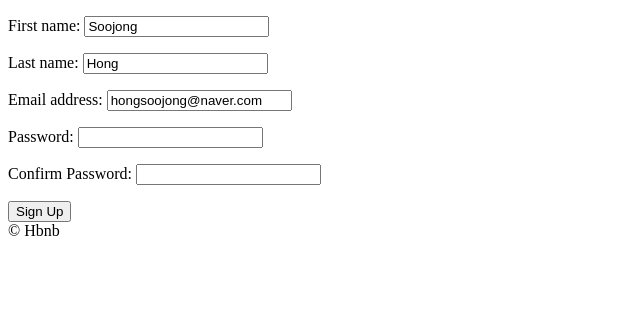
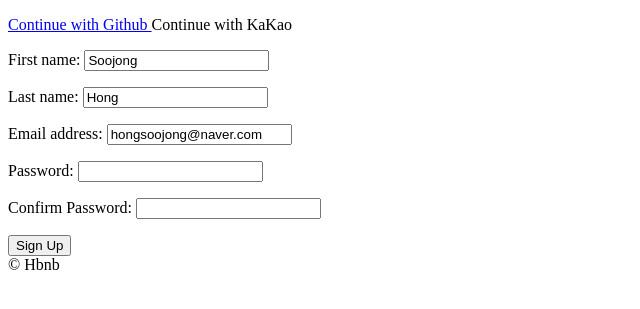
Before and after one commit to hongsoojong/airbnb-clone-2021, a Django app: page /users/signup in a window 1280 px wide. Shown: the part 78-387 px from the top of the page, without its empty margins (0-640 px from the left). Run offline with Django 3.2, Linux system fonts and the light colour scheme.

Commit message:
Updated log in with github

```diff
--- a/manage.py
+++ b/manage.py
@@ -2,6 +2,8 @@
 """Django's command-line utility for administrative tasks."""
 import os
 import sys
+
+import dotenv
 
 
 def main():
@@ -18,4 +20,5 @@ def main():
 
 
 if __name__ == "__main__":
+    dotenv.read_dotenv()
     main()
--- /dev/null
+++ b/templates/partials/social_login.html
@@ -0,0 +1,8 @@
+<div>
+    <a href="{% url 'users:github-login' %}">
+        Continue with Github
+    </a>
+    <a>
+        Continue with KaKao
+    </a>
+</div>
--- a/templates/users/login.html
+++ b/templates/users/login.html
@@ -12,6 +12,7 @@
 
 
 {% block content %}
+    {% include 'partials/social_login.html' %}
     <form method="POST" action="{% url 'users:login' %}">
         {% csrf_token %}
         {{form.as_p}}
--- a/templates/users/signup.html
+++ b/templates/users/signup.html
@@ -12,6 +12,7 @@
 
 
 {% block content %}
+    {% include 'partials/social_login.html' %}
     <form method="POST" action="{% url 'users:signup' %}">
         {% csrf_token %}
         {{form.as_p}}
--- a/users/admin.py
+++ b/users/admin.py
@@ -28,6 +28,7 @@ class CustomUserAdmin(UserAdmin):
                     "language",
                     "currency",
                     "superhost",
+                    "login_method",
                 )
             },
         ),
@@ -46,4 +47,5 @@ class CustomUserAdmin(UserAdmin):
         "superhost",
         "is_staff",
         "is_superuser",
+        "login_method",
     )
--- a/users/models.py
+++ b/users/models.py
@@ -32,6 +32,16 @@ class User(AbstractUser):
         (CURRENCY_KRW, "KRW"),
     )
 
+    LOGIN_EMAIL = "email"
+    LOGIN_GITHUB = "github"
+    LOGIN_KAKAO = "kakao"
+
+    LOGIN_CHOICES = (
+        (LOGIN_EMAIL, "Email"),
+        (LOGIN_GITHUB, "Github"),
+        (LOGIN_KAKAO, "Kakao"),
+    )
+
     avatar = models.ImageField(upload_to="avatars", blank=True)
     gender = models.CharField(choices=GENDER_CHOICES, max_length=10, blank=True)
     bio = models.TextField(blank=True)
@@ -43,3 +53,6 @@ class User(AbstractUser):
         choices=CURRENCY_CHOICES, max_length=20, blank=True, default=CURRENCY_KRW
     )
     superhost = models.BooleanField(default=False)
+    login_method = models.CharField(
+        max_length=50, choices=LOGIN_CHOICES, default=LOGIN_EMAIL
+    )
--- a/users/urls.py
+++ b/users/urls.py
@@ -5,6 +5,8 @@ app_name = "users"
 
 urlpatterns = [
     path("login", views.LoginView.as_view(), name="login"),
+    path("login/github", views.github_login, name="github-login"),
+    path("login/github/callback", views.github_callback, name="github-callback"),
     path("logout", views.log_out, name="logout"),
     path("signup", views.SignUpView.as_view(), name="signup"),
 ]
--- a/users/views.py
+++ b/users/views.py
@@ -1,9 +1,11 @@
-from django.views import View
+import os
+import requests
 from django.views.generic import FormView
 from django.urls import reverse_lazy
-from django.shortcuts import redirect, render, reverse
+from django.shortcuts import redirect, reverse
 from django.contrib.auth import authenticate, login, logout
 from . import forms
+from . import models
 
 
 class LoginView(FormView):
@@ -40,3 +42,72 @@ class SignUpView(FormView):
     def form_valid(self, form):
         form.save()
         return super().form_valid(form)
+
+
+def github_login(request):
+    client_id = os.environ.get("GH_ID")
+    redirect_uri = "http://127.0.0.1:8000/users/login/github/callback"
+    return redirect(
+        f"https://github.com/login/oauth/authorize?client_id={client_id}&redirect_uri={redirect_uri}&scope=read:user"
+    )
+
+
+class GithubException(Exception):
+    pass
+
+
+def github_callback(request):
+    try:
+        client_id = os.environ.get("GH_ID")
+        client_secret = os.environ.get("GH_SECRET")
+        code = request.GET.get("code", None)
+        if code is not None:
+            token_request = requests.post(
+                f"https://github.com/login/oauth/access_token?client_id={client_id}&client_secret={client_secret}&code={code}",
+                headers={"Accept": "application/json"},
+            )
+            token_json = token_request.json()
+            error = token_json.get("error", None)
+            if error is not None:
+                raise GithubException()
+            else:
+                access_token = token_json.get("access_token")
+                profile_request = requests.get(
+                    "https://api.github.com/user",
+                    headers={
+                        "Authorization": f"token {access_token}",
+                        "Accept": "application/json",
+                    },
+                )
+                profile_json = profile_request.json()
+                username = profile_json.get("login", None)
+                if username is not None:
+                    name = profile_json.get("name")
+                    email = profile_json.get("email")
+                    bio = profile_json.get("bio")
+                    name = username if name is None else name
+                    email = name if email is None else email
+                    bio = "" if bio is None else bio
+                    try:
+                        user = models.User.objects.get(email=email)
+                        if user.login_method != models.User.LOGIN_GITHUB:
+                            raise GithubException()
+                    except models.User.DoesNotExist:
+                        user = models.User.objects.create(
+                            email=email,
+                            first_name=name,
+                            username=email,
+                            bio=bio,
+                            login_method=models.User.LOGIN_GITHUB,
+                        )
+                        user.set_unusable_password()
+                        user.save()
+                    login(request, user)
+                    return redirect(reverse("core:home"))
+                else:
+                    raise GithubException()
+        else:
+            raise GithubException()
+    except GithubException:
+        # send error message
+        return redirect(reverse("users:login"))
```
Also changed, not shown: rooms/migrations/0023_auto_20210813_2318.py (added), rooms/migrations/0024_auto_20210814_1140.py (added), users/migrations/0003_auto_20210813_2318.py (added).
